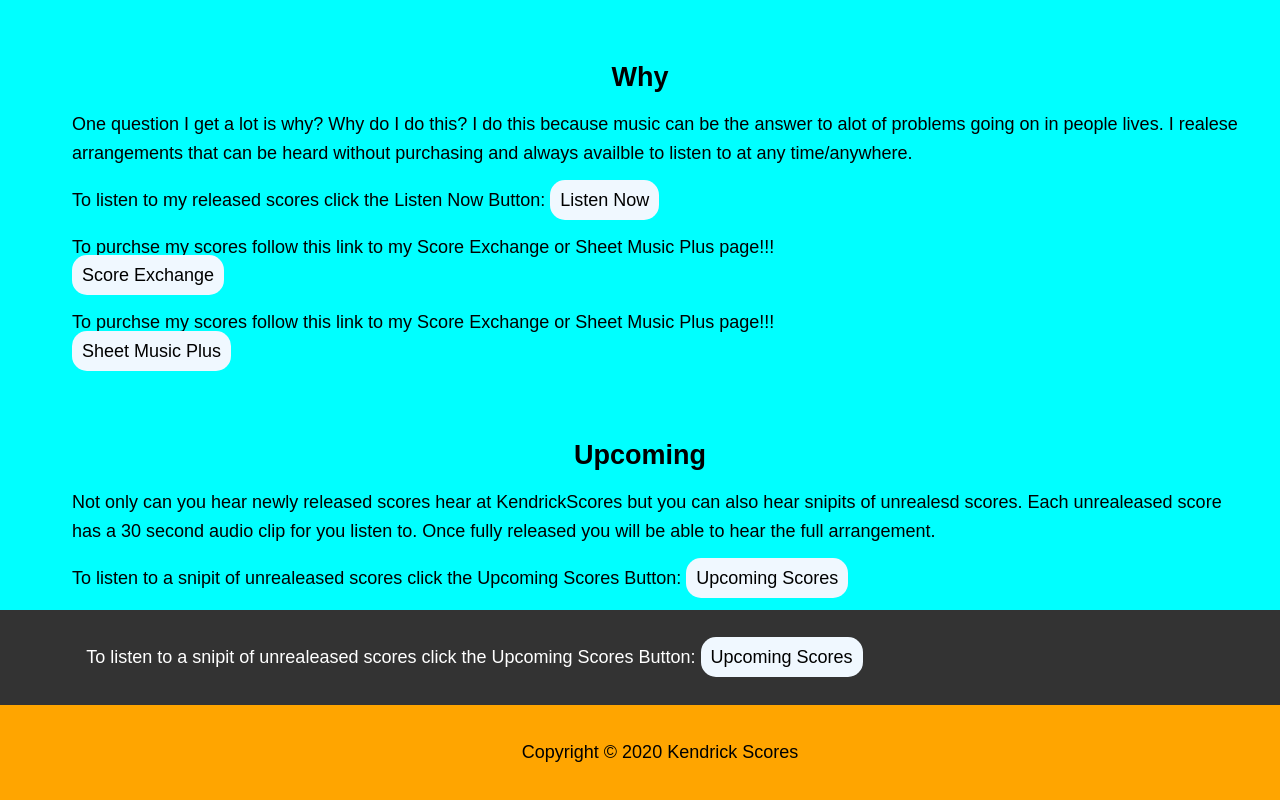
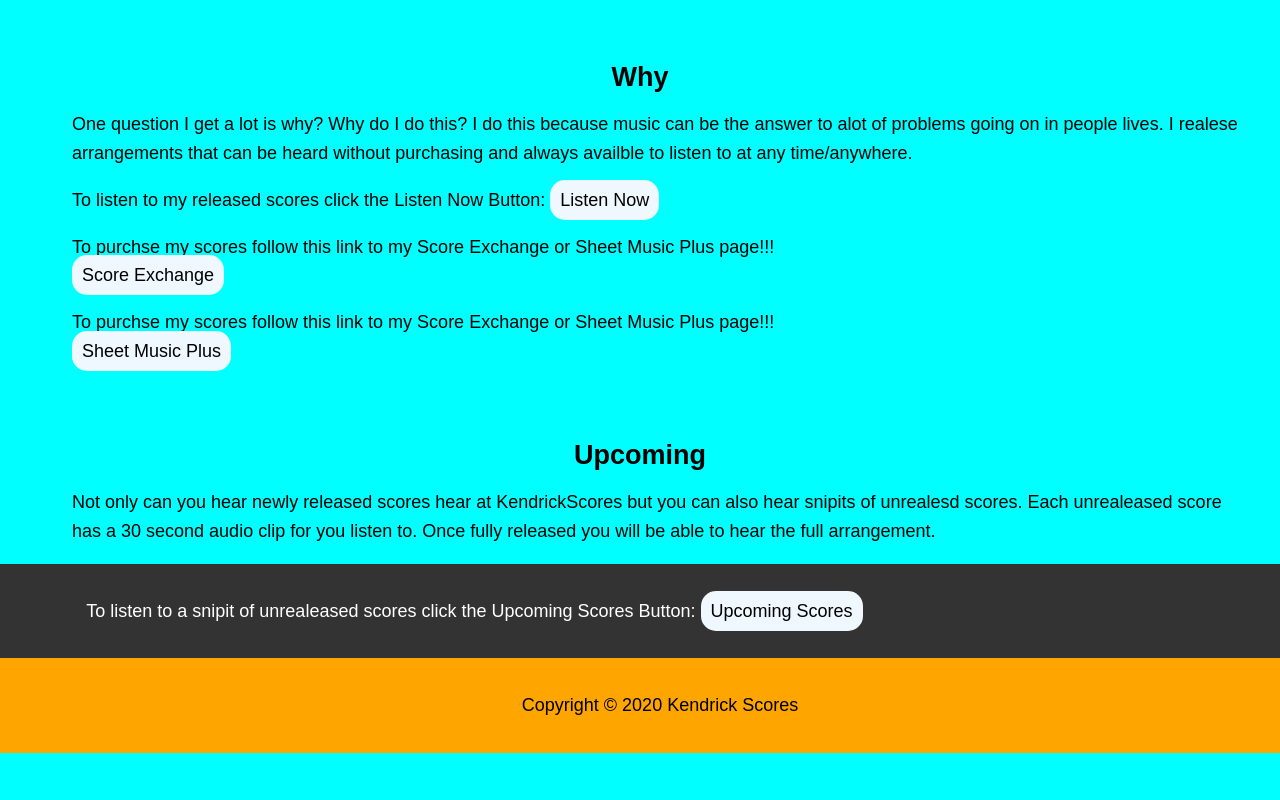
Before and after one commit to KendrickScores/KendrickScores, a plain HTML site: page index.html in a window 1280 px wide. Shown: the part 425-1225 px from the top of the page. After the commit the page ends 1178 px from the top, so only its background shows below. Drawn offline with nearby package versions, Linux system fonts and the light colour scheme.

Commit message:
Ready to be fully deployed

```diff
--- a/index.html
+++ b/index.html
@@ -104,13 +104,19 @@
         has a 30 second audio clip for you listen to. Once fully released you
         will be able to hear the full arrangement.
       </p>
-      <!--Unreleased-->
+
+  </section>
+  <!--Tested-->
+  <section id="floating" data-aos="fade-left" data-aos-duration="2000">
+    <div class="container">
       <p class="info">
         To listen to a snipit of unrealeased scores click the Upcoming Scores
         Button: <a href="upcoming.html" class="button">Upcoming Scores</a>
       </p>
     </div>
   </section>
+
+   <!--Unreleased-->
   <!--
   <div class="container2">
     <form action="">
@@ -125,14 +131,7 @@
   </div>
 -->
   <!--Testing-->
-  <section id="floating" data-aos="fade-left" data-aos-duration="2000">
-    <div class="container">
-      <p class="info">
-        To listen to a snipit of unrealeased scores click the Upcoming Scores
-        Button: <a href="upcoming.html" class="button">Upcoming Scores</a>
-      </p>
-    </div>
-  </section>
+
 
   <!--Footer-->
   <footer>
```
